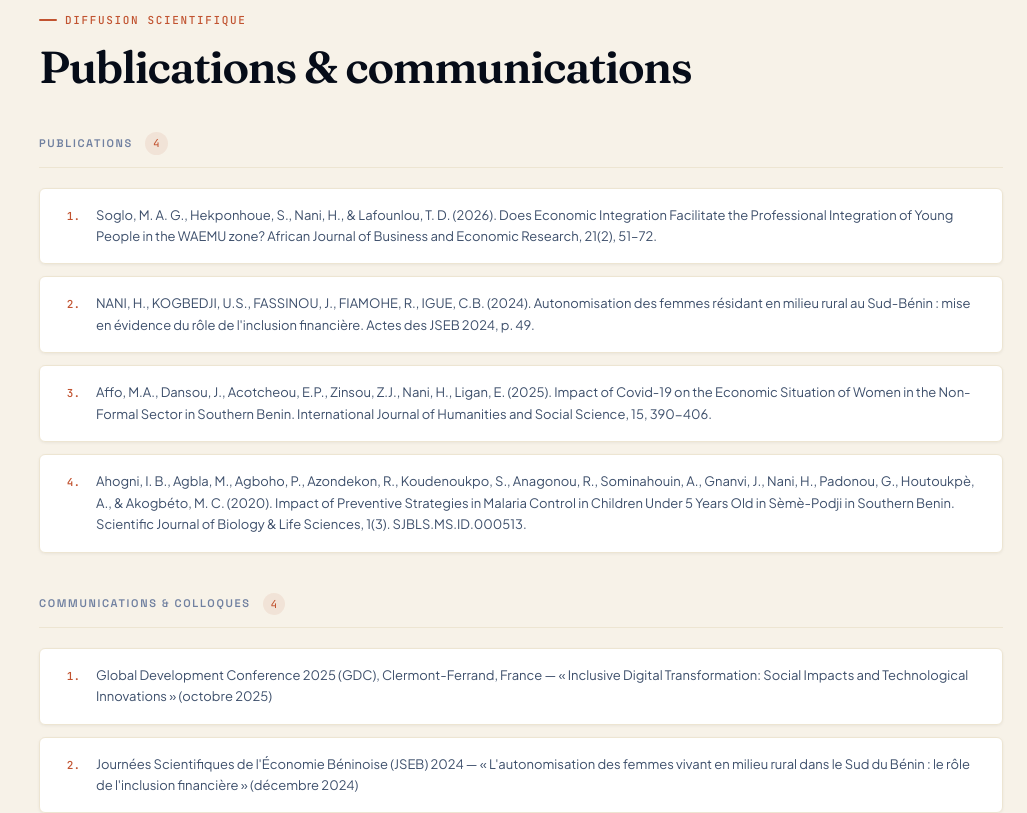
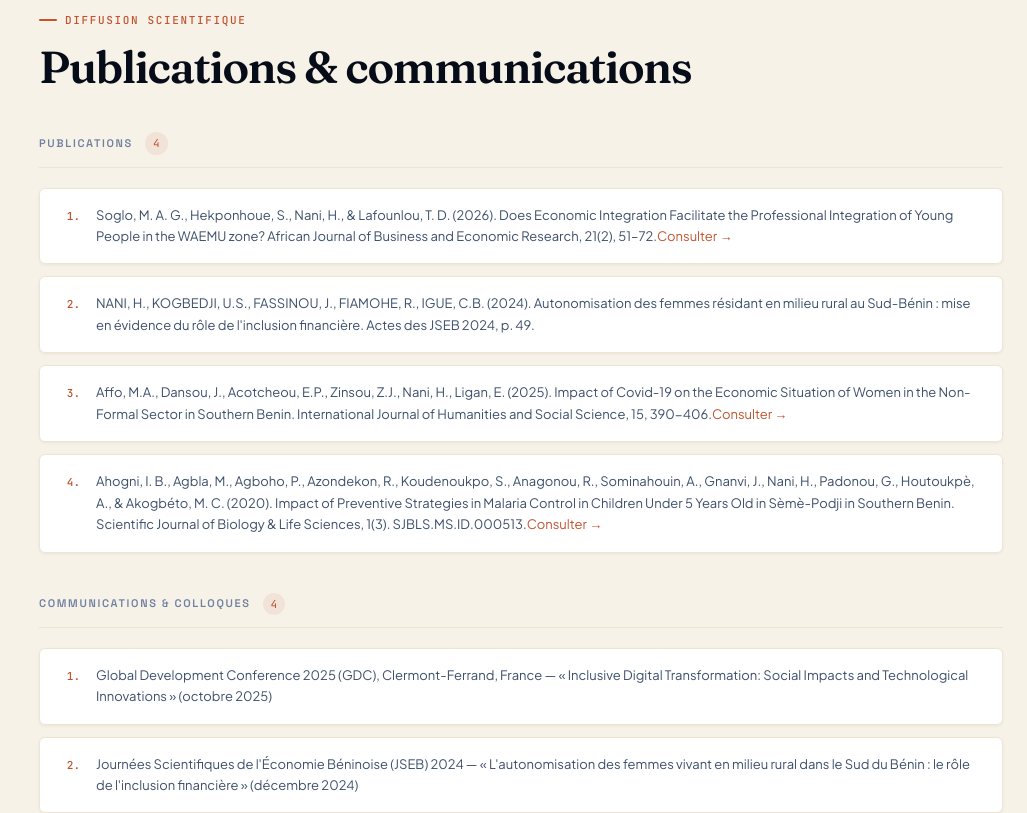
Before and after one commit to hospicehora/HoracioNani, a Next.js app: page / in a window 1280 px wide. Shown: the part 4220-5033 px from the top of the page, without its empty margins (253-1280 px from the left). Built offline with nearby package versions, Linux system fonts and the light colour scheme.

Commit message:
Publications: bouton Consulter avec lien

```diff
--- a/components/Publications.js
+++ b/components/Publications.js
@@ -10,12 +10,29 @@ function Group({ title, items, numbered = true }) {
           <span className={styles.groupCount}>{items.length}</span>
         )}
       </div>
-      {items.map((p, i) => (
-        <div className={styles.item} key={i}>
-          {numbered && <span className={styles.itemNum}>{i + 1}.</span>}
-          <span>{typeof p === "string" ? p : p.text}</span>
-        </div>
-      ))}
+      {items.map((p, i) => {
+        const text = typeof p === "string" ? p : p.text;
+        const url  = typeof p === "object" ? p.url : null;
+        return (
+          <div className={styles.item} key={i}>
+            {numbered && <span className={styles.itemNum}>{i + 1}.</span>}
+            <div className={styles.itemBody}>
+              <span>{text}</span>
+              {url && (
+                <a
+                  href={url}
+                  target="_blank"
+                  rel="noopener noreferrer"
+                  className={styles.itemLink}
+                  aria-label="Consulter l'article"
+                >
+                  Consulter →
+                </a>
+              )}
+            </div>
+          </div>
+        );
+      })}
     </div>
   );
 }
```
